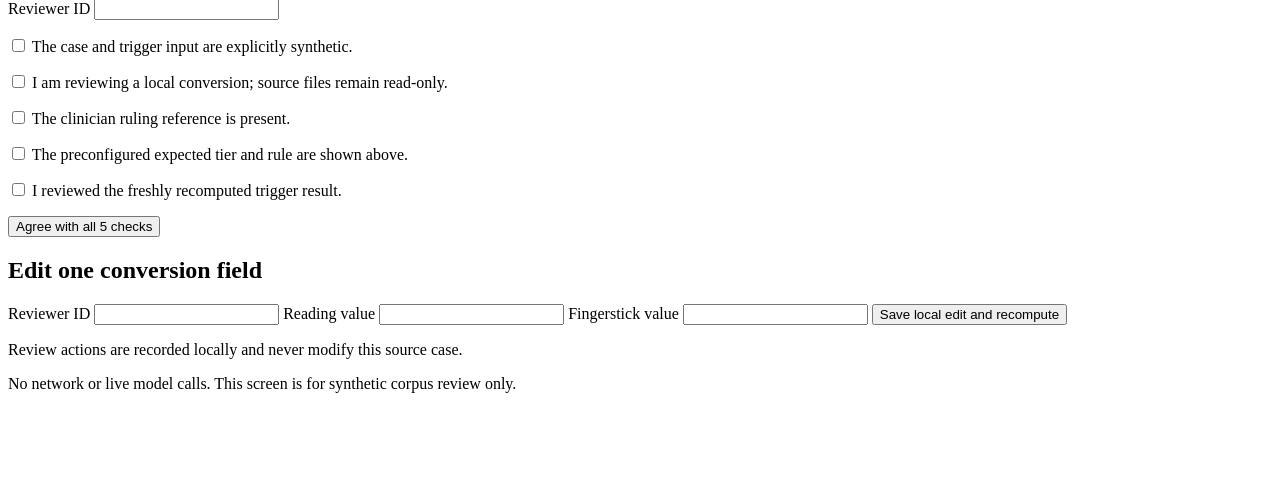
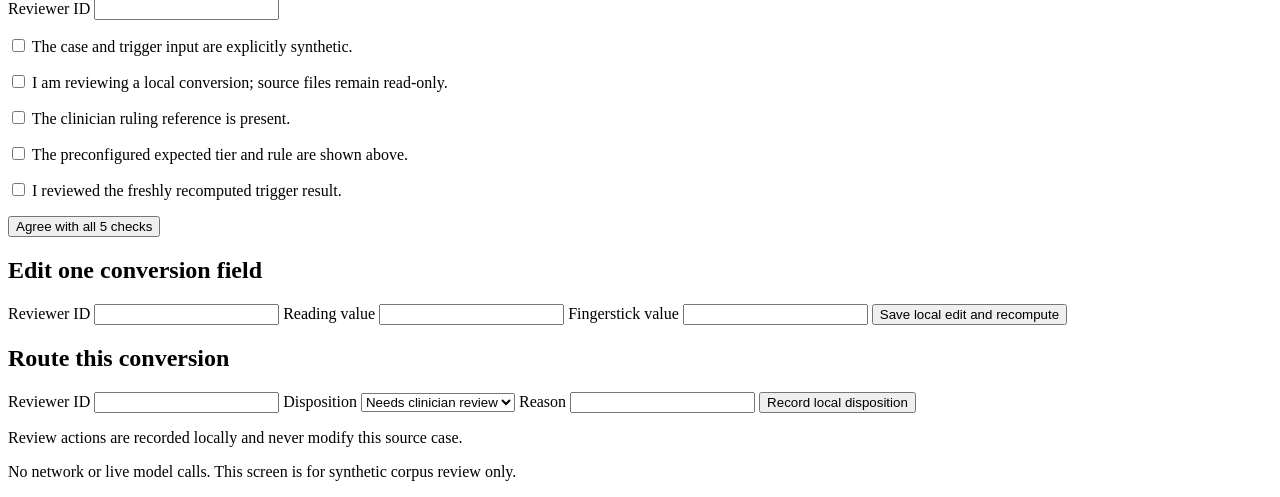
Before and after one commit to deesatzed/SDR_SpatialDecisionRouter, a Python web app: template homehealth/review_gui/templates/case.html in a window 1280 px wide. Shown: the part 457-954 px from the top of the page. Before the commit the page ends 850 px from the top, so only its background shows below. Run offline with Jinja, Linux system fonts and the light colour scheme; the template is opened without the code that fills it, so the values that code supplies are empty.

Commit message:
feat(homehealth): route local review dispositions

```diff
--- a/homehealth/review_gui/templates/case.html
+++ b/homehealth/review_gui/templates/case.html
@@ -36,6 +36,15 @@
         <label>Fingerstick value <input name="fingerstick_value" type="number" step="any" value="{{ payload.reading.cgm.fingerstick.value if payload.reading.cgm and payload.reading.cgm.fingerstick else '' }}" required></label>
         <button type="submit">Save local edit and recompute</button>
       </form>
+      <h2>Route this conversion</h2>
+      <form method="post" action="{{ url_for('disposition', case_id=case.case_id) }}">
+        <label>Reviewer ID <input name="reviewer" required></label>
+        <label>Disposition
+          <select name="action"><option value="needs_clinician_review">Needs clinician review</option><option value="excluded">Exclude from corpus</option></select>
+        </label>
+        <label>Reason <input name="note" required></label>
+        <button type="submit">Record local disposition</button>
+      </form>
       {% if audit_events %}
       <h2>Local review audit</h2>
       <ul>{% for event in audit_events %}<li>{{ event.created_at }} · {{ event.reviewer }} · {{ event.action }}</li>{% endfor %}</ul>
```
Also changed, not shown: homehealth/review_gui/app.py (+17 -0 lines), homehealth/review_gui/test_app.py (+13 -0 lines).
